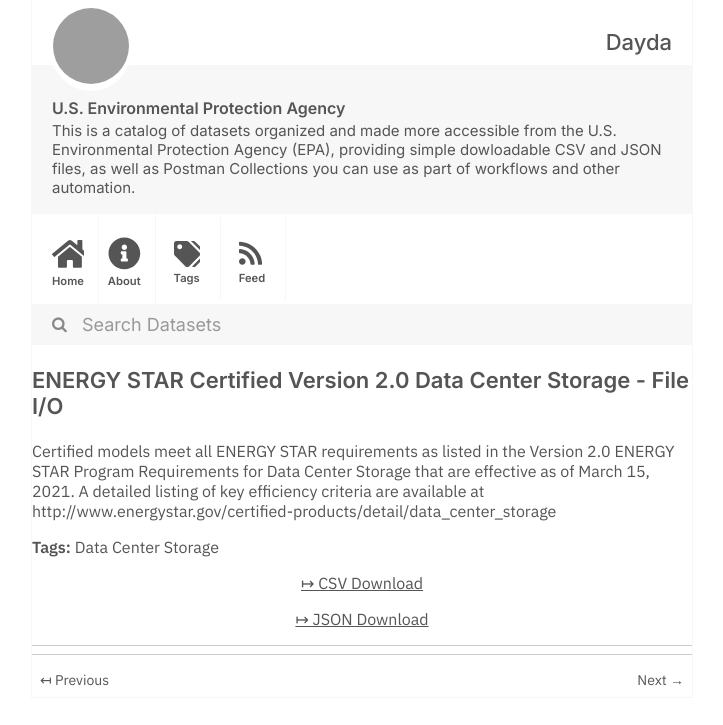
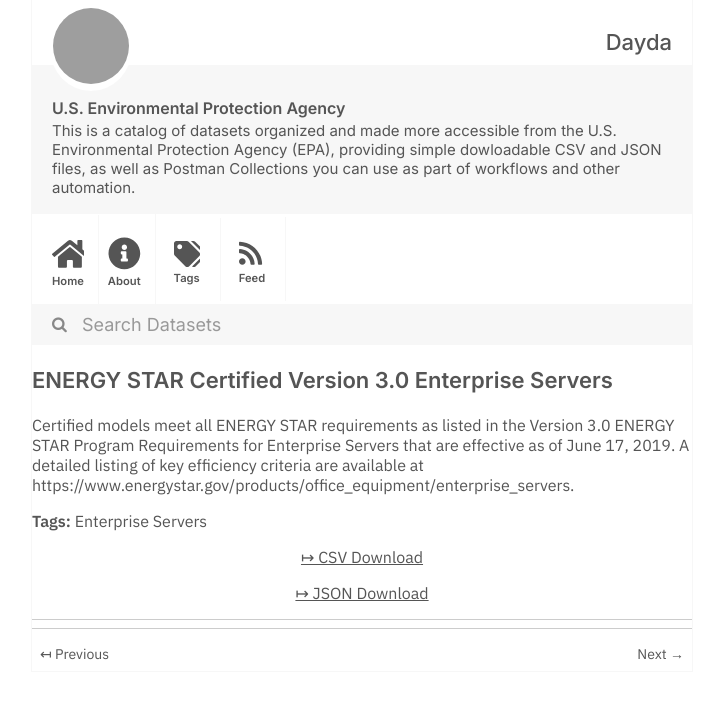
Before and after one commit to dayda-entities/us-environmental-protection-agency, a Jekyll site: the page built from _posts/2020-11-12-energy-star-certified-version-.md, in a window 1280 px wide, cut to the strip 0-725 px from the top of the page. Shown: the whole strip, without its empty margins (278-1001 px from the left). Built offline with Jekyll 4.4.1, drawn with Linux system fonts in a browser that asks for light colours; grey boxes are pictures that could not be loaded.

Commit message:
Publish Data

```diff
--- a/_posts/2020-11-12-energy-star-certified-version-.md
+++ b/_posts/2020-11-12-energy-star-certified-version-.md
@@ -1,15 +1,15 @@
 ---
-title: ENERGY STAR Certified Version 2.0 Data Center Storage - File I/O
-created: '2020-11-12T14:52:31.474795'
-modified: '2021-05-15T10:46:35.136194'
+title: ENERGY STAR Certified Version 3.0 Enterprise Servers
+created: '2020-11-12T14:52:33.653589'
+modified: '2021-05-15T10:46:35.778460'
 state: active
 type: dataset
 tags:
-  - Data Center Storage
+  - Enterprise Servers
 groups: []
-csv_url: 'https://data.energystar.gov/api/views/put7-uu67/rows.csv?accessType=DOWNLOAD'
-json_url: 'https://data.energystar.gov/api/views/put7-uu67/rows.json?accessType=DOWNLOAD'
+csv_url: 'https://data.energystar.gov/api/views/qifb-fcj2/rows.csv?accessType=DOWNLOAD'
+json_url: 'https://data.energystar.gov/api/views/qifb-fcj2/rows.json?accessType=DOWNLOAD'
 layout: post
 
 ---
-Certified models meet all ENERGY STAR requirements as listed in the Version 2.0 ENERGY STAR Program Requirements for Data Center Storage that are effective as of March 15, 2021. A detailed listing of key efficiency criteria are available at http://www.energystar.gov/certified-products/detail/data_center_storage
+Certified models meet all ENERGY STAR requirements as listed in the Version 3.0 ENERGY STAR Program Requirements for Enterprise Servers that are effective as of June 17, 2019. A detailed listing of key efficiency criteria are available at https://www.energystar.gov/products/office_equipment/enterprise_servers.
```
